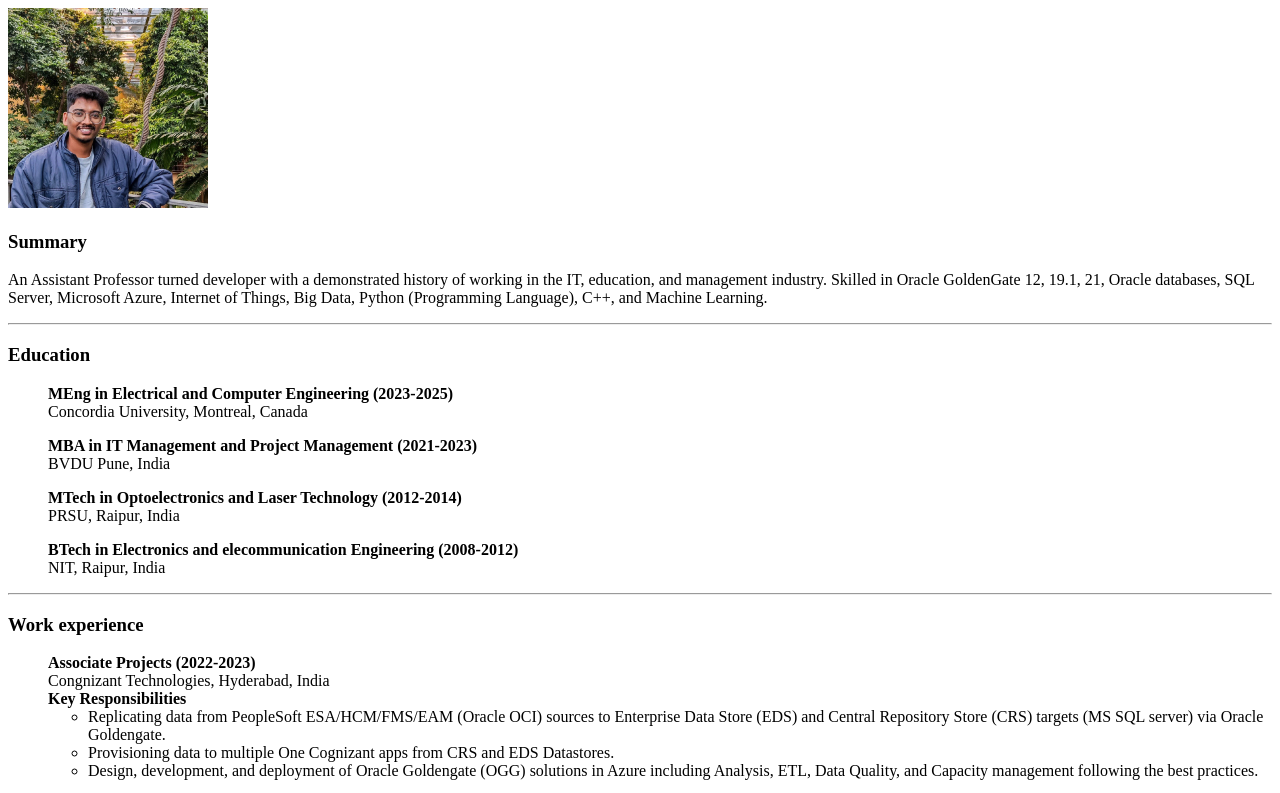
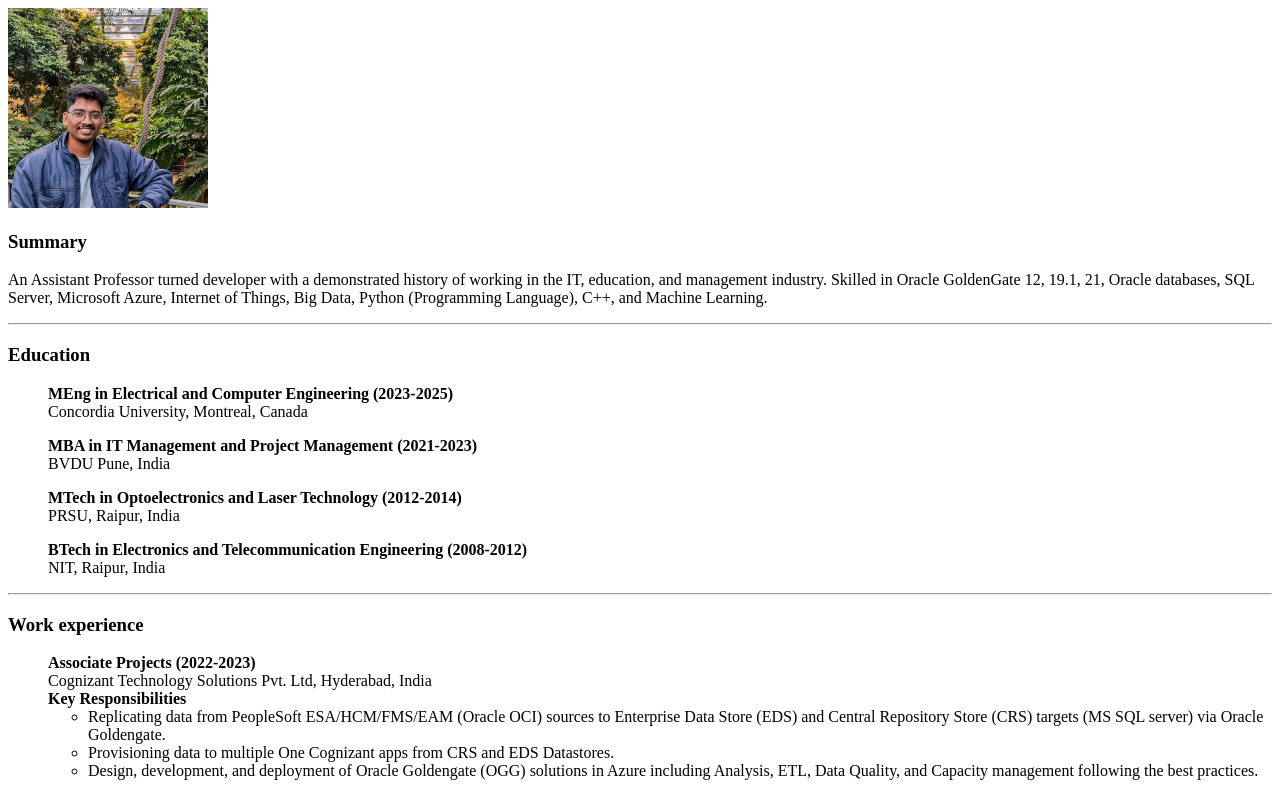
Before and after one commit to reynoldsduddu/My-Resume, a plain HTML site: page index.html in a window 1280 px wide. Shown: the top 793 px of the page. Drawn offline with Linux system fonts and the light colour scheme.

Commit message:
Update index.html

```diff
--- a/index.html
+++ b/index.html
@@ -26,7 +26,7 @@
         PRSU, Raipur, India
     </ul>
     <ul>
-        <b>BTech in Electronics and elecommunication Engineering (2008-2012) <br /></b>
+        <b>BTech in Electronics and Telecommunication Engineering (2008-2012) <br /></b>
         NIT, Raipur, India
     </ul>
    </p>
@@ -35,7 +35,7 @@
     <p>
         <ul>
             <strong>Associate Projects (2022-2023) <br /></strong>
-            Congnizant Technologies, Hyderabad, India<br />
+            Cognizant Technology Solutions Pvt. Ltd, Hyderabad, India<br />
             <strong>Key Responsibilities</strong>
             <ul>
                 <li>
```
